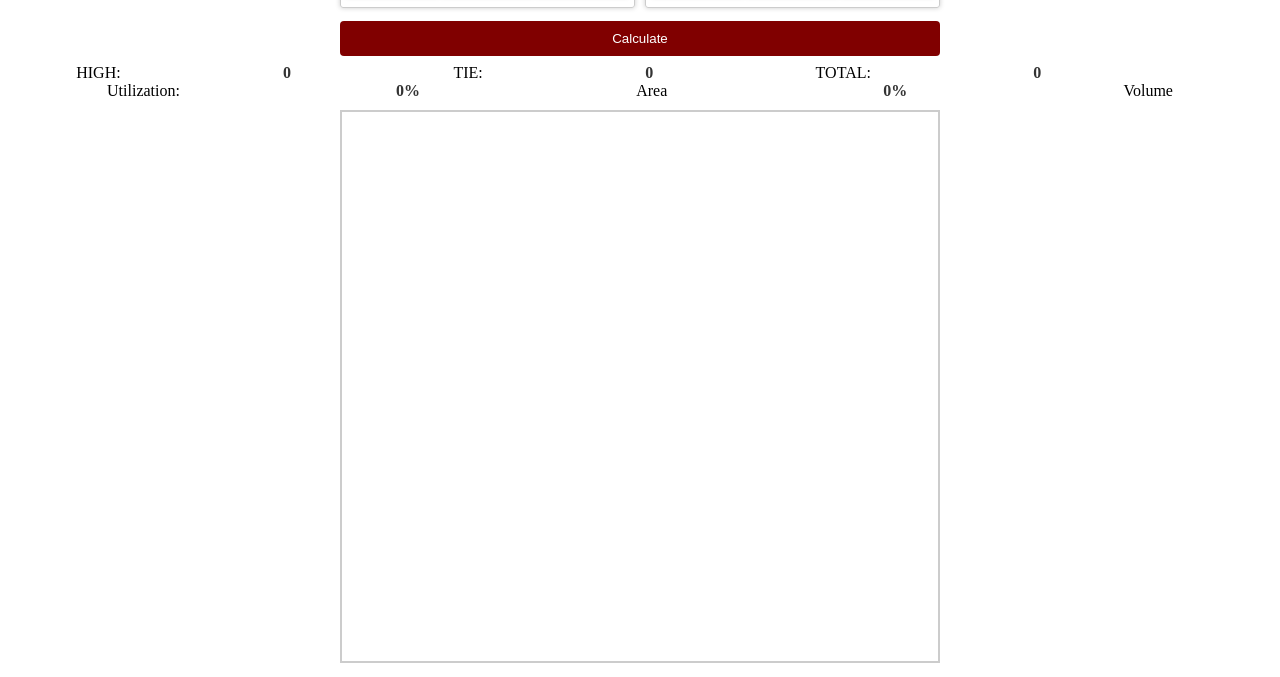
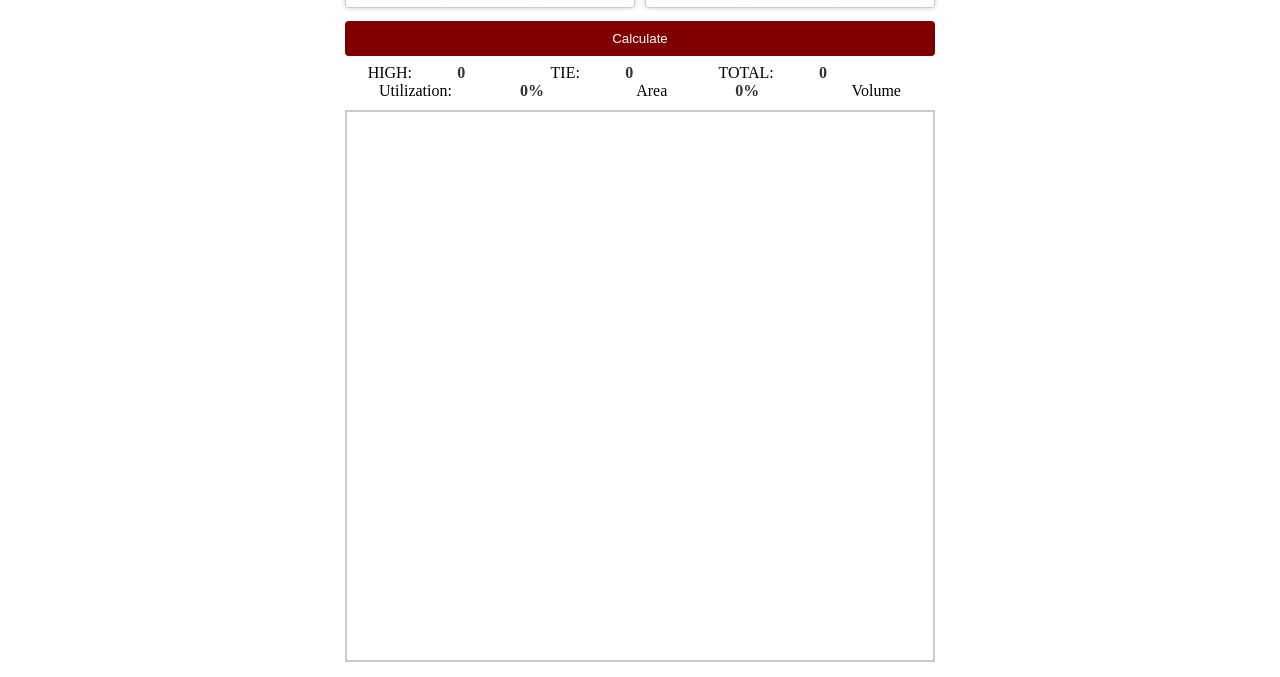
Before and after one commit to Trevor-McGuire/ColonyHighTie, a plain HTML site: page index.html in a window 1280 px wide. Shown: the part 123-800 px from the top of the page. Drawn offline with Linux system fonts and the light colour scheme.

Commit message:
fix: update CSS to set max-width for body and center layout; remove max-width from form; adjust canvas text alignment

```diff
--- a/main.css
+++ b/main.css
@@ -17,6 +17,8 @@ body {
   flex-direction: column;
   height: 100dvh;
   box-sizing: border-box;
+  max-width: 600px;
+  margin: 0 auto;
 }
 h1 {
   font-size: 1.5em;
@@ -35,7 +37,6 @@ form {
   background: #fff;
   display: flex;
   flex-wrap: wrap;
-  max-width: 600px;
 }
 fieldset {
   border: 1px solid #ccc;
@@ -122,7 +123,6 @@ canvas {
     font-weight: bold;
     color: #333;
     background-color: white;
-    /* make min width enough for 3 chars */
     min-width: 3em;
-    text-align: center;
+    text-align: left;
 }
```
